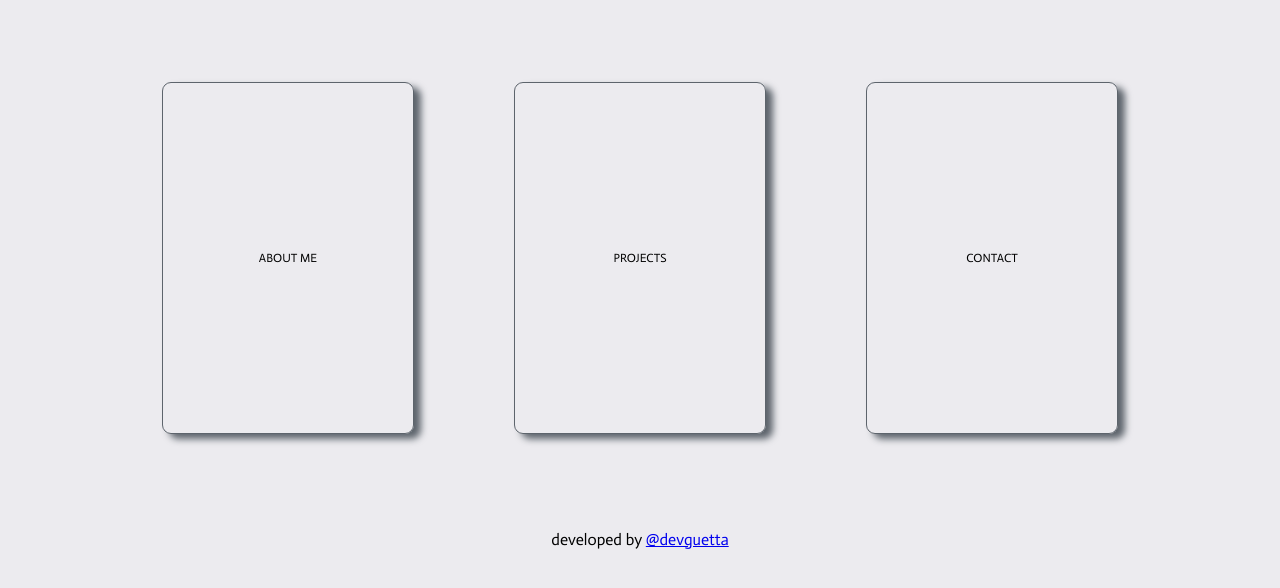
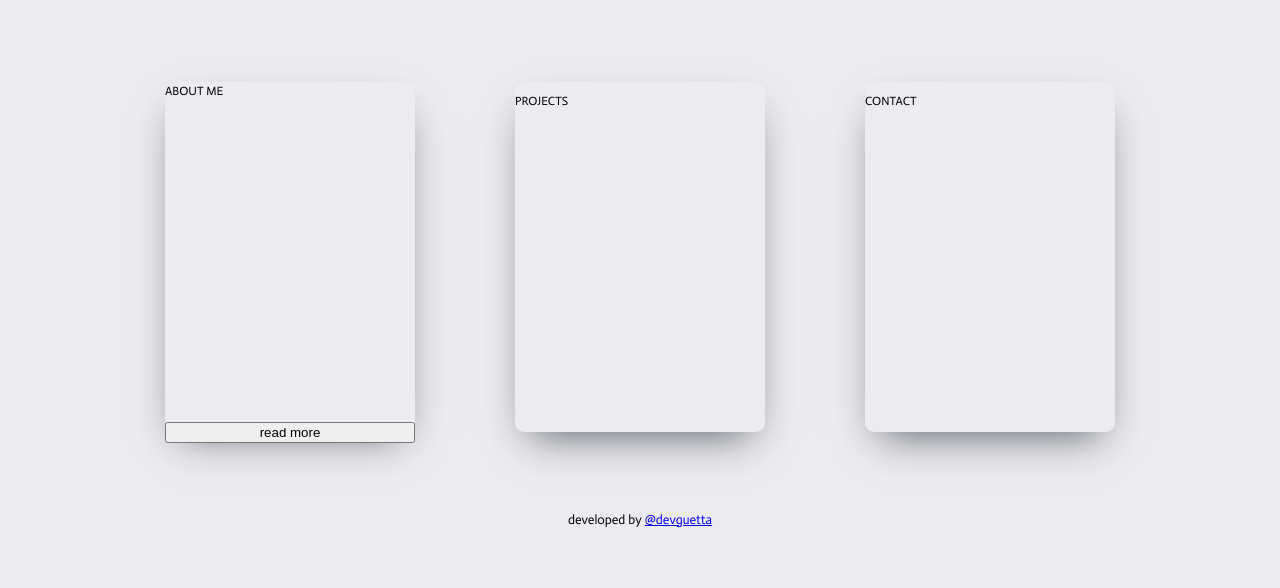
Before and after one commit to daviguetta/estudo-html5, a plain HTML site: page index.html in a window 1280 px wide. Shown: the part 118-706 px from the top of the page. Drawn offline with Linux system fonts and the light colour scheme.

Commit message:
alteração do template

```diff
--- a/portifolio.html
+++ b/index.html
@@ -5,7 +5,7 @@
     <meta name="viewport" content="width=device-width, initial-scale=1.0">
     <meta http-equiv="X-UA-Compatible" content="ie=edge">
     <link rel="stylesheet" href="style.css">
-    <title>David Moura</title>
+    <title>David Moura | Dev fullstack</title>
  </head>
 <header>
     <div id="name_dev">
@@ -18,26 +18,20 @@
         <p>dev fullstack</p>
     </div>
 </header>
-
 <body>
     <section id="portfolio_conteiner">
-
         <div class="box">
-            <p class="text">ABOUT ME</p>
+            <p class="box_text">ABOUT ME</p> <br>
+            <button class="box_button">read more</button>
         </div>
-
         <div class="box">
-            <p  class="text">PROJECTS</p >
+            <p  class="box_text">PROJECTS</p >
         </div>
-
         <div class="box">
-            <p class="text">CONTACT</p>
+            <p class="box_text">CONTACT</p>
         </div>
-
     </section>
-
 </body>
-
 <footer>
     <div>
         <p>developed by <a href="https://www.instagram.com/devguetta/">@devguetta</a></p>
--- a/style.css
+++ b/style.css
@@ -30,32 +30,29 @@ header{
 }
 #line {
     display: flex;
+    text-align: center;
+    align-items: center;
+    position: relative;
+
     width: 2px;
     height: 60px;
     left: 125px;
     background-color: #181316;
-    text-align: center;
-    align-items: center;
-    position: relative;
+
 }
 #function_dev{
     display: flex;
+    text-align: center;
+    align-items: center;
+    justify-content: center;
+    position: relative;
+
     width: 150px;
     height: 80px;
     left: 150px;
     font-size: 25px;
-    text-align: center;
-    align-items: center;
-    justify-content: center;
-    position: relative;
 }
 
-footer{
-    font-family: 'Actor', Helvetica, sans-serif;
-    text-align: center;
-    display: flex;
-    justify-content: center;
-}
 
 #portfolio_conteiner {
     margin: 30px;
@@ -66,22 +63,37 @@ footer{
     margin-top: 0px;
 }
 .box{
-    border: 1px solid #5D646C;
     border-radius: 9px;
-    box-shadow: 7px 5px 7px #5D646C;
+    box-shadow: 0 18px 40px -15px #5D646C;
     height: 350px;
     width: 250px;
     margin: 50px;
-    display: flex;
-    justify-content: center;
-    align-items: center;
+
+    display: grid;
+    grid-template-rows: 50% 50%;
+    align-content: center;
+
+    cursor: pointer;
+    transition: 0.5s ease;
 }
-.text {
-    position: relative;
+.box_text {
     font-family: 'Actor', Helvetica, sans-serif;
     font-size: 12px;
-    font-style: normal;
-    font-weight: normal;
-    align-items: center;
-    justify-items: center;
 }
+.box_button {
+}
+.box:hover {
+    transform: scale(1.1);
+    box-shadow: 0 23px 45px -20px #5D646C;
+}
+.read_more {
+    width: auto;
+    height: 25px;
+    margin-left: 25px;
+}
+footer{
+    font-family: 'Actor', Helvetica, sans-serif;
+    font-size: small;
+    text-align: center;
+    justify-content: center;
+}
```
